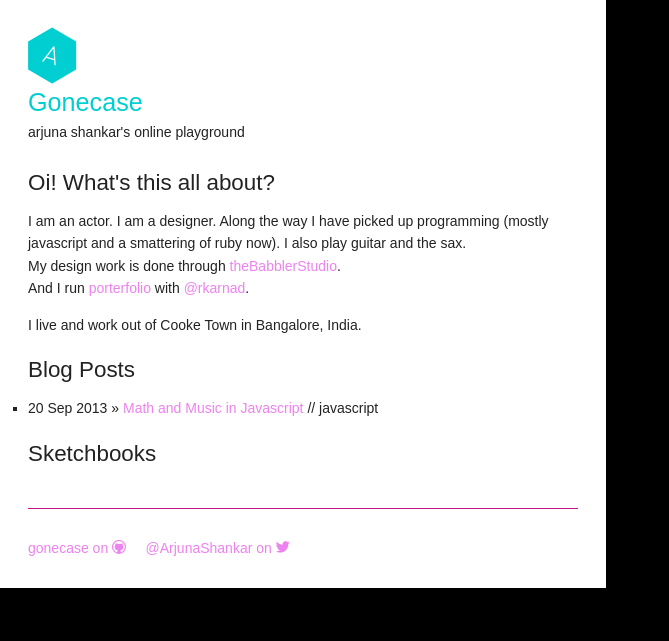
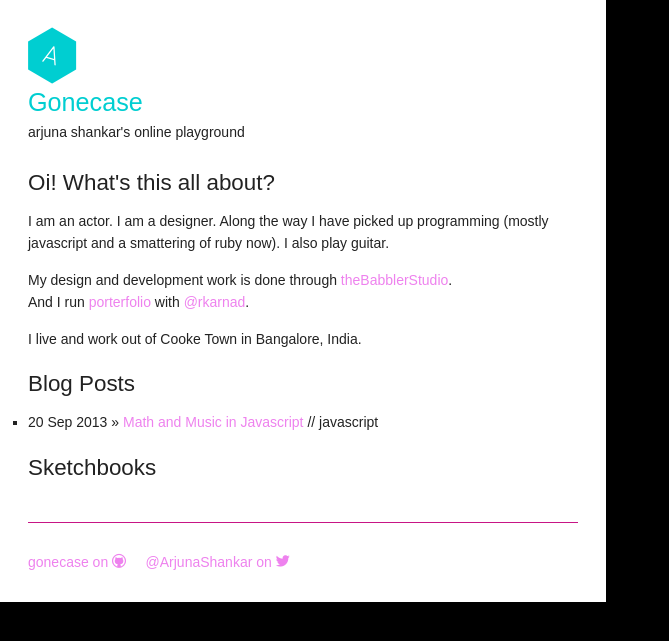
Before and after one commit to swaroopsm/arjunashankar.com, a Jekyll site: the page built from index.html, in a window 1280 px wide. Shown: the top 641 px of the page, without its empty margins (0-669 px from the left). Built offline with Jekyll 4.4.1, drawn with Linux system fonts in a browser that asks for light colours; Markdown is read by kramdown in place of the engine named in the settings.

Commit message:
added SEO shizz

```diff
--- a/_layouts/post.html
+++ b/_layouts/post.html
@@ -5,9 +5,9 @@
   <div class="left">
     {% if page.previous.url %}
       <a href="{{page.previous.url}}" title="Previous Post:
-      {{page.previous.title}}">&laquo; {{page.previous.title}}</a>
+      {{page.previous.title}}" rel="prev">&laquo; {{page.previous.title}}</a>
     {% else %}
-      <a href="/">&larr; Back Home</a>
+      <a href="/" rel="home">&larr; Back Home</a>
     {% endif %}
   </div>
 </div>
--- a/_posts/2013-09-20-math-music-javascript.markdown
+++ b/_posts/2013-09-20-math-music-javascript.markdown
@@ -83,6 +83,6 @@
 
 {% youtube DvuKxL4LOqc 640 360 %}
 
-Both Maga and Diana Damrau make sounds. And we have a relable playground to make sound. So lets make more sounds.
+Both Maga and Diana Damrau make sounds. And since we have a relable playground to make sound, we can wait until the next post.
 
 [damrau]:    http://www.youtube.com/watch?v=UXOYcd6KZ0E
--- a/index.html
+++ b/index.html
@@ -6,8 +6,8 @@
 <div id="home">
 
   <h2>Oi! What's this all about?</h2>
-  <p>I am an actor. I am a designer. Along the way I have picked up programming (mostly javascript and a smattering of ruby now). I also play guitar and the sax. <br>
-  My design work is done through <a href="http://www.thebabblerstudio.com">theBabblerStudio</a>. <br> And I run <a href="http://www.porterfolio.net">porterfolio</a> with <a href="http://www.twitter.com/rkarnad">@rkarnad</a>.</p>
+  <p>I am an actor. I am a designer. Along the way I have picked up programming (mostly javascript and a smattering of ruby now). I also play guitar. </p>
+  <p>My design and development work is done through <a href="http://www.thebabblerstudio.com">theBabblerStudio</a>. <br> And I run <a href="http://www.porterfolio.net">porterfolio</a> with <a href="http://www.twitter.com/rkarnad">@rkarnad</a>.</p>
   <p>I live and work out of Cooke Town in Bangalore, India.</p>
 
   <h2>Blog Posts</h2>
```
